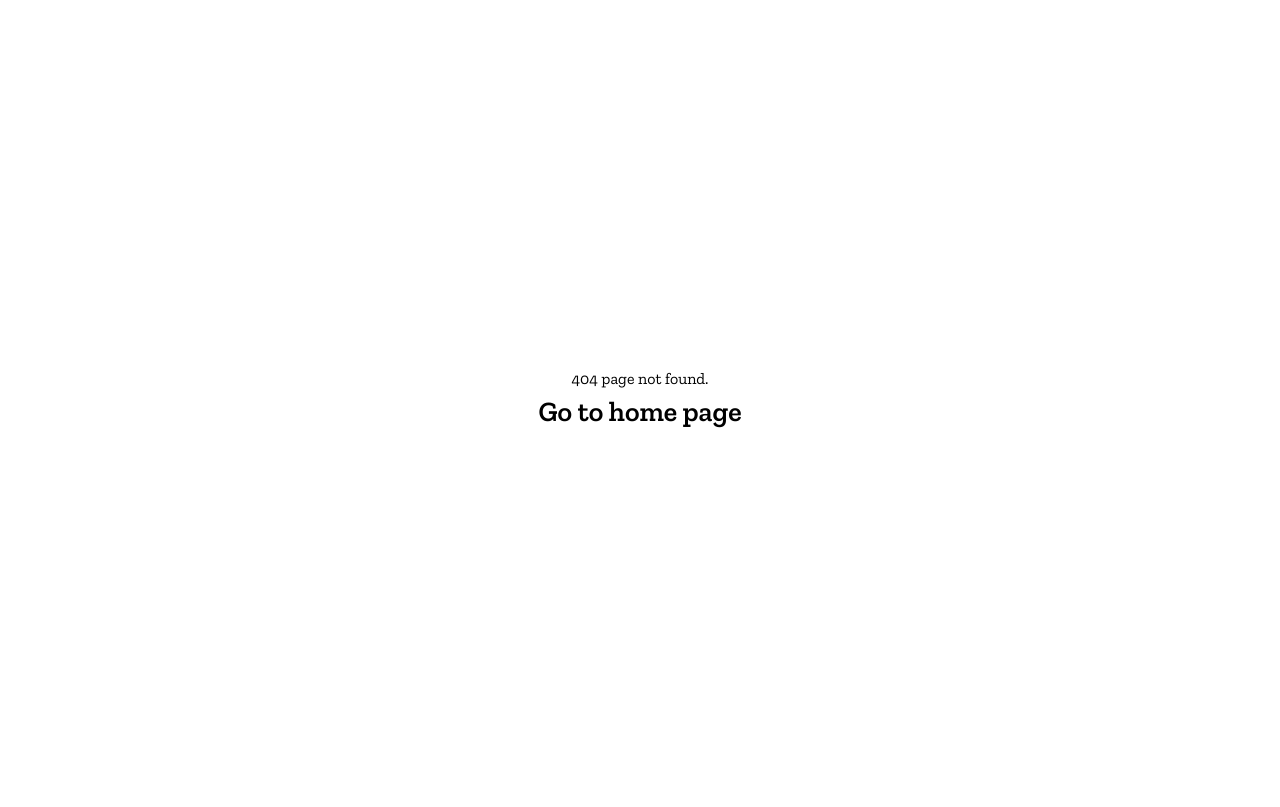
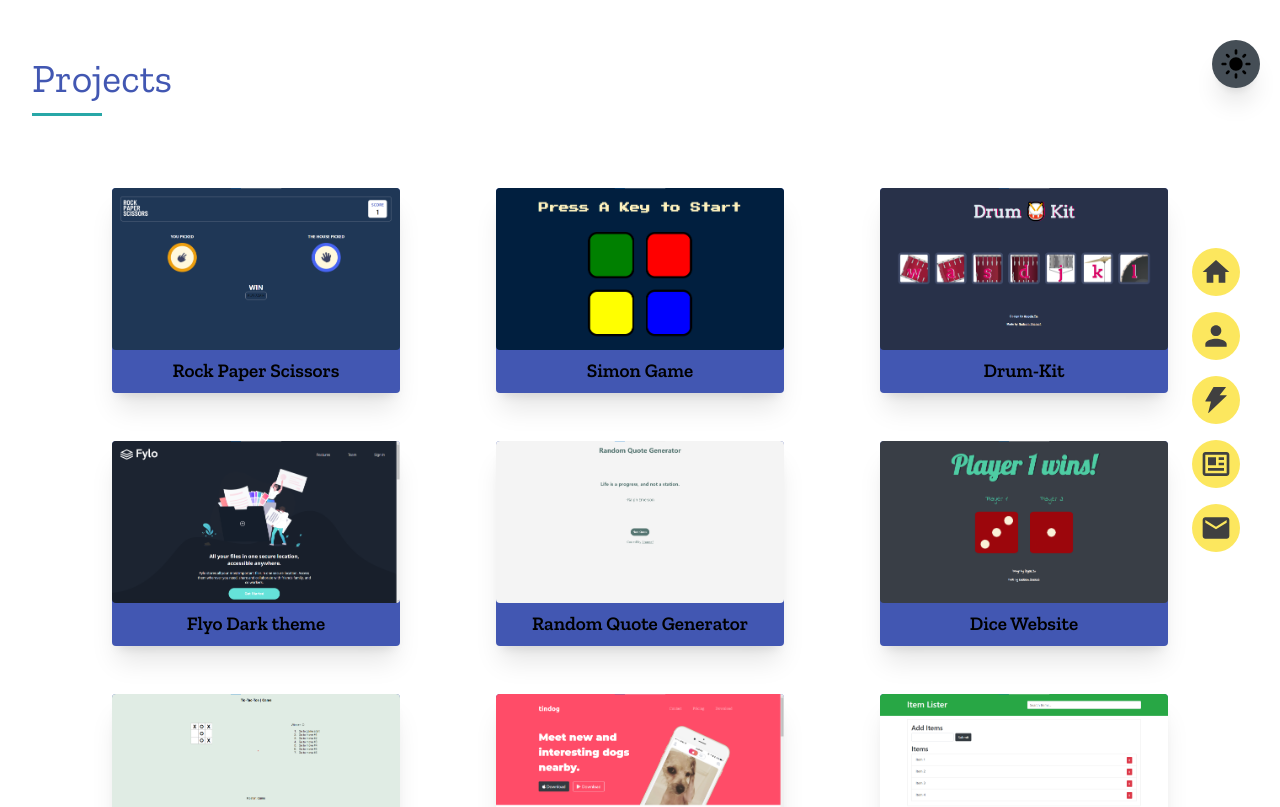
Before and after one commit to shareef99/portfolio-old, a Next.js app: page /projects in a window 1280 px wide. Before the commit this address had no page. Shown: the top 807 px of the page. Built offline with nearby package versions, Linux system fonts and the light colour scheme; a web font is replaced by a local one.

Commit message:
✏ added project page

```diff
--- a/pages/project.jsx
+++ /dev/null
@@ -1,127 +0,0 @@
-import Head from "next/head";
-// import { useSpring, animated } from "react-spring";
-import Styles from "../styles/pages/project.module.scss";
-import UtilStyles from "../styles/utils.module.scss";
-import { useState } from "react";
-import Layout from "../components/layout";
-
-export default function Project() {
-    const [cards] = useState([
-        {
-            id: 1,
-            src: "images/rps.png",
-            href: "https://rock-paper-scissors-shareef.web.app/",
-            alt: "Rock Paper Scissors image",
-            title: "Rock Paper Scissors",
-        },
-        {
-            id: 2,
-            src: "images/simon.png",
-            alt: "Simon Game",
-            href: "https://shareef99.github.io/Simon-Game/",
-            title: "Simon Game",
-        },
-        {
-            id: 3,
-            src: "images/drumKit.png",
-            alt: "Drum Kit Photo",
-            href: "https://shareef99.github.io/Drum-Kit/",
-            title: "Drum-Kit",
-        },
-        {
-            id: 4,
-            src: "images/flyo.png",
-            href: "https://shareef99.github.io/Fylo-dark-theme-landing-page/",
-            title: "Flyo Dark theme",
-            alt: "Flyo Dark theme",
-        },
-        {
-            id: 5,
-            src: "images/rqg.png",
-            alt: "Random Quote Generator",
-            href: "https://quote-generator-9.web.app/",
-            title: "Random Quote Generator",
-        },
-        {
-            id: 6,
-            src: "images/dice.png",
-            alt: "Dice photo",
-            href: "",
-            title: "Dice Website",
-        },
-        {
-            id: 7,
-            src: "images/ticTacToe.png",
-            alt: "tic-tac-toe-photo",
-            href: "https://tic-tac-toe-shareef.web.app/",
-            title: "Tic Tac Toe | Game",
-        },
-        {
-            id: 8,
-            src: "images/tindog.png",
-            alt: "tindog photo",
-            href: "https://shareef99.github.io/tindog/",
-            title: "Tindog Website",
-        },
-        {
-            id: 9,
-            src: "images/itemLister.png",
-            alt: "Item Lister Photo",
-            href: "https://shareef99.github.io/ItemList/",
-            title: "Item Lister",
-        },
-        {
-            id: 10,
-            src: "images/huddle.png",
-            alt: "Huddle Photo",
-            href:
-                "https://shareef99.github.io/Huddle-landing-page-with-alternating-feature-blocks/",
-            title: "Huddle Landing Page",
-        },
-    ]);
-
-    return (
-        <Layout>
-            <Head>
-                <meta charSet="UTF-8" />
-                <meta
-                    name="description"
-                    content="see cool websites Shareef coded through out the web development journey."
-                />
-                <meta
-                    name="keywords"
-                    content="projects, project, shareef, shareef99, shareefBhai, web development projects, html-css projects"
-                />
-
-                <meta name="author" content="Shareef" />
-                <meta
-                    name="viewport"
-                    content="width=device-width, initial-scale=1.0"
-                />
-                <title>Project | Shareef</title>
-                <link
-                    rel="shortcut icon"
-                    href="images/s-logo.png"
-                    type="image/x-icon"
-                />
-            </Head>
-            <section>
-                <h2 className={` ${UtilStyles.h2} ${Styles.heading}`}>
-                    Projects
-                </h2>
-                <section className={`${Styles.cardSection}`}>
-                    {cards.map((card) => {
-                        return (
-                            <div key={card.id} className={Styles.card}>
-                                <a href={card.href} target="_blank">
-                                    <img src={card.src} alt={card.alt} />
-                                    <p>{card.title}</p>
-                                </a>
-                            </div>
-                        );
-                    })}
-                </section>
-            </section>
-        </Layout>
-    );
-}
--- /dev/null
+++ b/pages/projects.jsx
@@ -0,0 +1,52 @@
+import Head from "next/head";
+import Layout from "../components/layout";
+import { projects } from "../public/dummyData";
+
+export default function Project() {
+  return (
+    <Layout>
+      <Head>
+        <meta charSet="UTF-8" />
+        <meta
+          name="description"
+          content="see cool websites Shareef coded through out the web development journey."
+        />
+        <meta
+          name="keywords"
+          content="projects, project, shareef, shareef99, shareefBhai, web development projects, html-css projects"
+        />
+
+        <meta name="author" content="Shareef" />
+        <meta name="viewport" content="width=device-width, initial-scale=1.0" />
+        <title>Project | Shareef</title>
+        <link
+          rel="shortcut icon"
+          href="images/s-logo.png"
+          type="image/x-icon"
+        />
+      </Head>
+      <section className="container">
+        <h2 className="my-12">Projects</h2>
+        <div className="flex flex-wrap m-auto text-center justify-center">
+          {projects.map((project) => {
+            return (
+              <div
+                key={project.id}
+                className="my-6 mx-12 w-72 max-w-full bg-blue text-xl shadow-xl hover:scale-110 transition-all duration-300 ease-in rounded"
+              >
+                <a href={project.href} target="_blank">
+                  <img
+                    src={project.src}
+                    alt={project.alt}
+                    className="max-w-full w-full rounded"
+                  />
+                  <p className="my-2">{project.title}</p>
+                </a>
+              </div>
+            );
+          })}
+        </div>
+      </section>
+    </Layout>
+  );
+}
--- a/public/dummyData.js
+++ b/public/dummyData.js
@@ -26,3 +26,76 @@ export const skills = [
       "Leadership usually gravitates to the man who can get up and say what he thinks",
   },
 ];
+
+export const projects = [
+  {
+    id: 1,
+    src: "images/rps.png",
+    href: "https://rock-paper-scissors-shareef.web.app/",
+    alt: "Rock Paper Scissors image",
+    title: "Rock Paper Scissors",
+  },
+  {
+    id: 2,
+    src: "images/simon.png",
+    alt: "Simon Game",
+    href: "https://shareef99.github.io/Simon-Game/",
+    title: "Simon Game",
+  },
+  {
+    id: 3,
+    src: "images/drumKit.png",
+    alt: "Drum Kit Photo",
+    href: "https://shareef99.github.io/Drum-Kit/",
+    title: "Drum-Kit",
+  },
+  {
+    id: 4,
+    src: "images/flyo.png",
+    href: "https://shareef99.github.io/Fylo-dark-theme-landing-page/",
+    title: "Flyo Dark theme",
+    alt: "Flyo Dark theme",
+  },
+  {
+    id: 5,
+    src: "images/rqg.png",
+    alt: "Random Quote Generator",
+    href: "https://quote-generator-9.web.app/",
+    title: "Random Quote Generator",
+  },
+  {
+    id: 6,
+    src: "images/dice.png",
+    alt: "Dice photo",
+    href: "",
+    title: "Dice Website",
+  },
+  {
+    id: 7,
+    src: "images/ticTacToe.png",
+    alt: "tic-tac-toe-photo",
+    href: "https://tic-tac-toe-shareef.web.app/",
+    title: "Tic Tac Toe | Game",
+  },
+  {
+    id: 8,
+    src: "images/tindog.png",
+    alt: "tindog photo",
+    href: "https://shareef99.github.io/tindog/",
+    title: "Tindog Website",
+  },
+  {
+    id: 9,
+    src: "images/itemLister.png",
+    alt: "Item Lister Photo",
+    href: "https://shareef99.github.io/ItemList/",
+    title: "Item Lister",
+  },
+  {
+    id: 10,
+    src: "images/huddle.png",
+    alt: "Huddle Photo",
+    href: "https://shareef99.github.io/Huddle-landing-page-with-alternating-feature-blocks/",
+    title: "Huddle Landing Page",
+  },
+];
```
Also changed, not shown: styles/pages/project.module.scss (deleted, +0 -40 lines).
